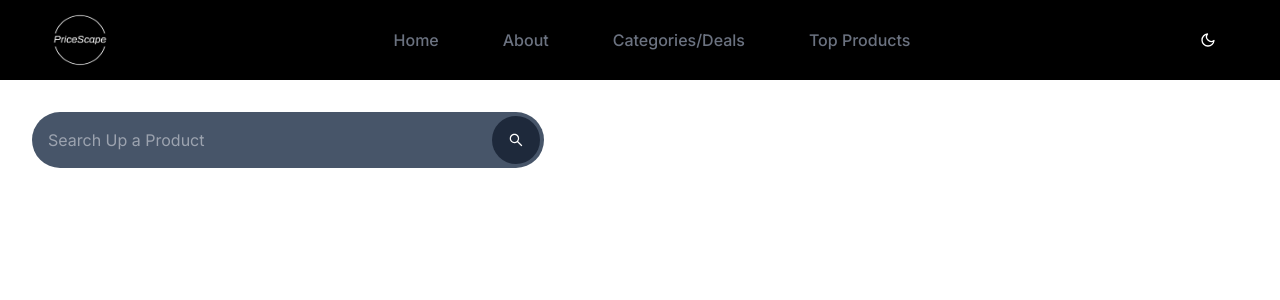
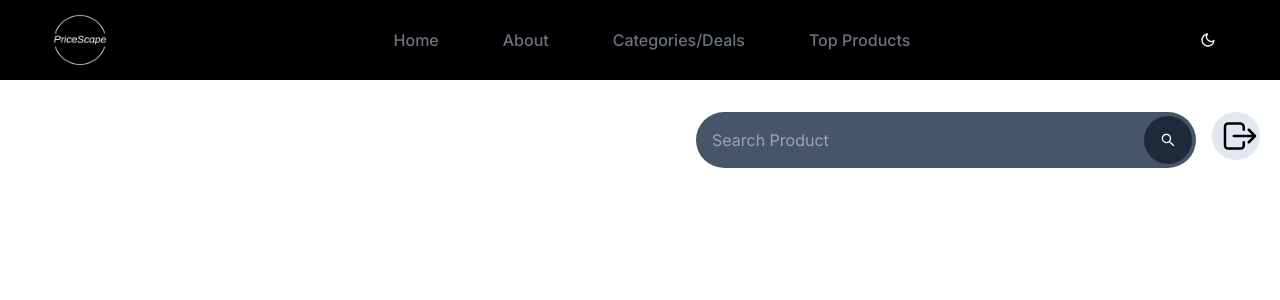
Before and after one commit to DeveloperMindset123/PriceScape_Navigator, a Next.js app in the folder client/: page /dashboard in a window 1280 px wide. Shown: the top 300 px of the page. Built offline with nearby package versions, Linux system fonts and the light colour scheme.

Commit message:
fix:minor UI improvements

```diff
--- a/client/src/app/dashboard/page.tsx
+++ b/client/src/app/dashboard/page.tsx
@@ -1,19 +1,15 @@
 "use client";
 import React from 'react';
-//import RootLayout from '../layout';
-//import 'client/src/app/globals.css'
-import { LandingImage, secondImage, perfectImage } from '../../../public';
-import Image from 'next/image';
 import SearchBar from '@/components/DashboardComponents/SearchBar';
-import ThemeSwitch from '@/components/themeSwitch';
+import Logout from '@/components/DashboardComponents/Logout';
 
 
 
 const Landing = () => {
   return (
     <>
-    <div className='m-8 flex flex-col justify-center max-w-lg '>
-      <SearchBar />
+    <div className='m-8 fixed top-20 right-2'>
+      <div><SearchBar /></div>
     </div>
     </>
   )
--- /dev/null
+++ b/client/src/components/DashboardComponents/Logout.tsx
@@ -0,0 +1,25 @@
+"use client";
+import { IoLogOutOutline } from "react-icons/io5";
+import { supabase } from "@/utils/supabase/client";
+import React from "react";
+import { useRouter } from "next/navigation";
+import ThemeSwitch from "../themeSwitch";
+
+const Logout = () => {
+    const router = useRouter();
+    const useSignOutCurrentUser = async () => {
+        const { error } = await supabase.auth.signOut();
+        if (error) {
+            console.log("Error logging out: ", error);
+        } else {
+            console.log("User logged out successfully");
+            //router.back() allows us to navigate back to the previous route in the browser's history stack
+            router.back();
+        }
+    }
+  return (
+    <div><IoLogOutOutline className="w-12 h-12 rounded-full dark:bg-slate-600 pl-2 pt-1 pb-1 hover:pointer bg-slate-200 mr-[-20px]" onClick={useSignOutCurrentUser} /></div>
+  )
+}
+
+export default Logout
--- a/client/src/components/DashboardComponents/SearchBar.tsx
+++ b/client/src/components/DashboardComponents/SearchBar.tsx
@@ -3,6 +3,7 @@ import React from 'react';
 import { useState } from 'react';
 import { AiOutlineSearch } from 'react-icons/ai';
 import { productNames } from '@/lib/productData';
+import Logout from './Logout';
 
 
 const SearchBar = () => {
@@ -18,9 +19,10 @@ const SearchBar = () => {
         setActiveSearch(productNames.filter(w => w.includes(e.target.value)).slice(0,8));
     }
   return (
-    <form className='w-500 md: relative'>
+    <div className='flex'>
+    <form className='lg:w-[500px] md:w-[400px] sm:w-[400px] relative'>
         <div className="relative">
-            <input type='search' placeholder='Search Up a Product' className='w-full p-4 rounded-full bg-slate-600 text-white' onChange={(e) => handleSearch(e)}/>
+            <input type='search' placeholder='Search Product' className='w-full p-4 rounded-full bg-slate-600 text-white' onChange={(e) => handleSearch(e)}/>
                 <button className='absolute top-1/2 right-1 transform -translate-y-1/2 p-4 bg-slate-800 rounded-full'>
                     <AiOutlineSearch className='text-white'/>
                 </button>
@@ -41,6 +43,11 @@ const SearchBar = () => {
 
 
     </form>
+    <div className='ml-4'>
+        <Logout />
+    </div>
+
+    </div>
   )
 }
 
--- a/client/src/components/Login.tsx
+++ b/client/src/components/Login.tsx
@@ -4,7 +4,6 @@ import { loginFieldsConstants } from "@/constants/formFields";
 import Input from "./Input";
 import FormAction from "./FormAction";
 import FormExtra from "./FormExtra";
-import { PassThrough } from "stream";
 import { supabase } from "@/utils/supabase/client";
 import { useRouter } from "next/navigation";
 // Fix: Corrected the casing of the import statement below
```
